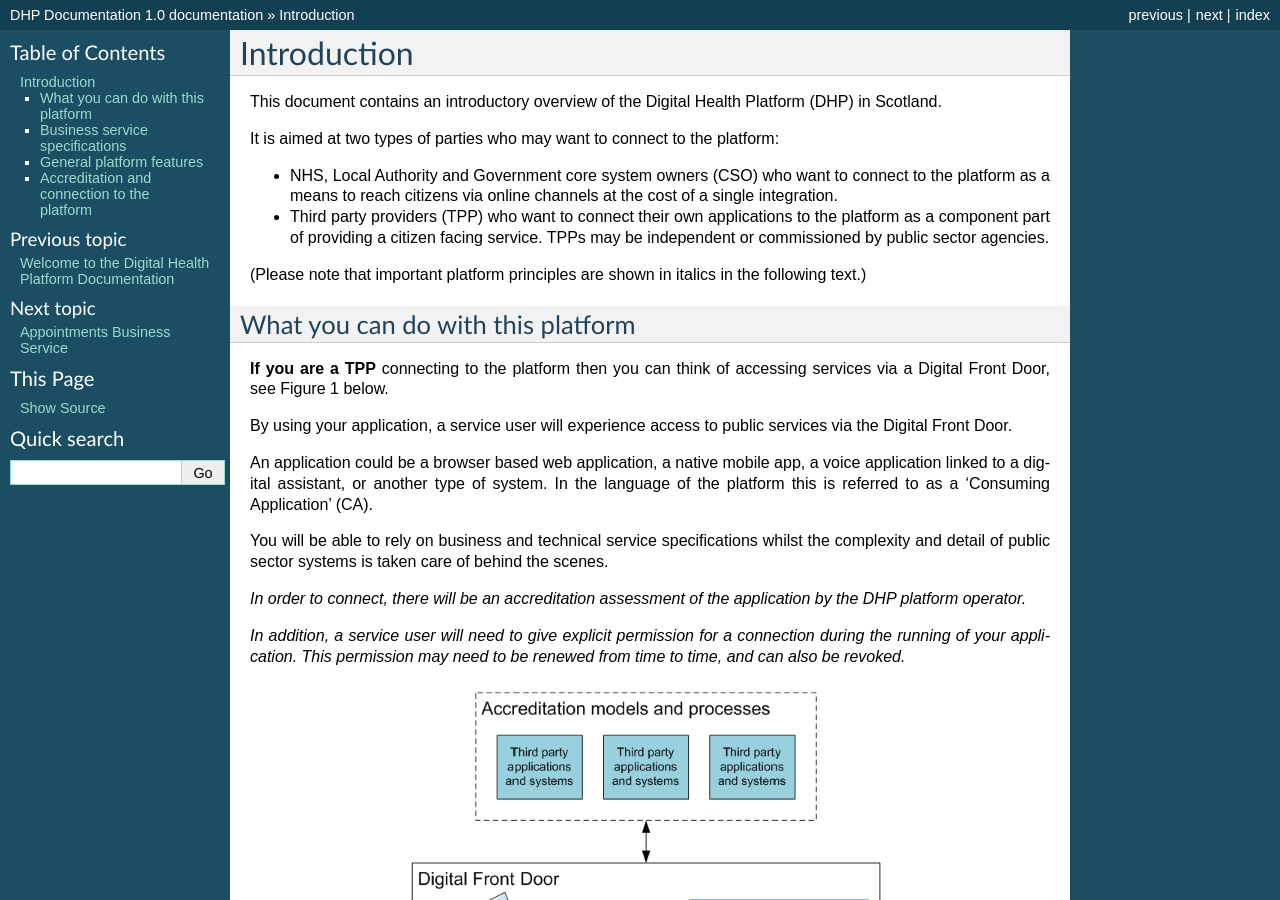
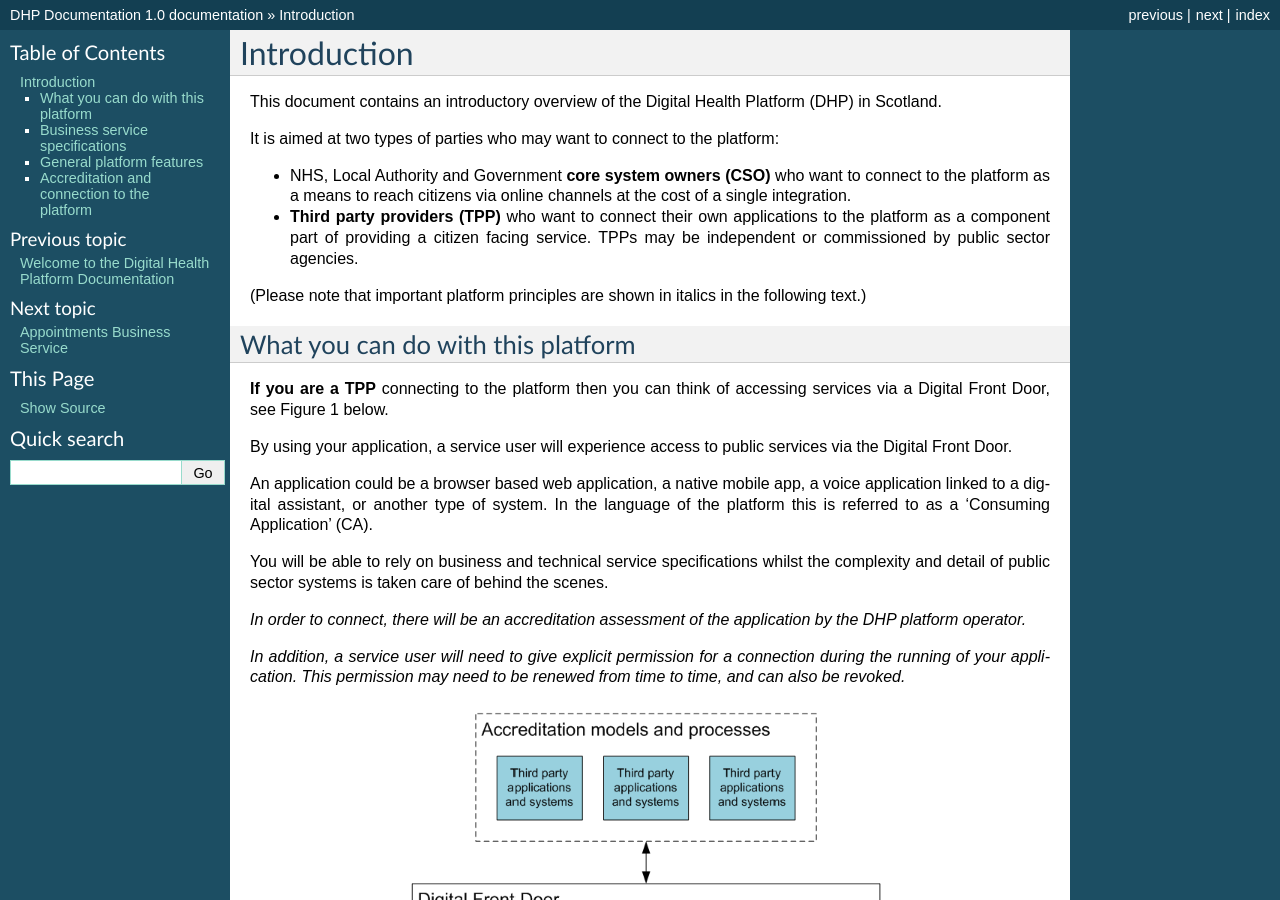
Before and after one commit to adkendall/DHPDocs, a Sphinx documentation site: the page built from docs/intro.rst, in a window 1280 px wide and 900 px high. Built offline with Sphinx 7.4.7, drawn with Linux system fonts in a browser that asks for light colours; some of the changed text lies outside the part shown.

```diff
--- a/docs/intro.rst
+++ b/docs/intro.rst
@@ -7,11 +7,11 @@ Platform (DHP) in Scotland.
 It is aimed at two types of parties who may want to connect to the
 platform:
 
--  NHS, Local Authority and Government core system owners (CSO) who want
+-  NHS, Local Authority and Government **core system owners (CSO)** who want
    to connect to the platform as a means to reach citizens via online
    channels at the cost of a single integration.
 
--  Third party providers (TPP) who want to connect their own
+-  **Third party providers (TPP)** who want to connect their own
    applications to the platform as a component part of providing a
    citizen facing service. TPPs may be independent or commissioned by
    public sector agencies.
@@ -73,6 +73,7 @@ standards used by the DHP, see Figure 2 below.
 .. figure:: ../img/fig2.png
    :scale: 75 %
    :alt: Outline platform architecture
+
 Figure 2: Outline platform architecture
 
 In the language of the platform your core system is referred to as a
```
Also changed, not shown: other parts of docs/intro.rst (+2 -10 lines).
